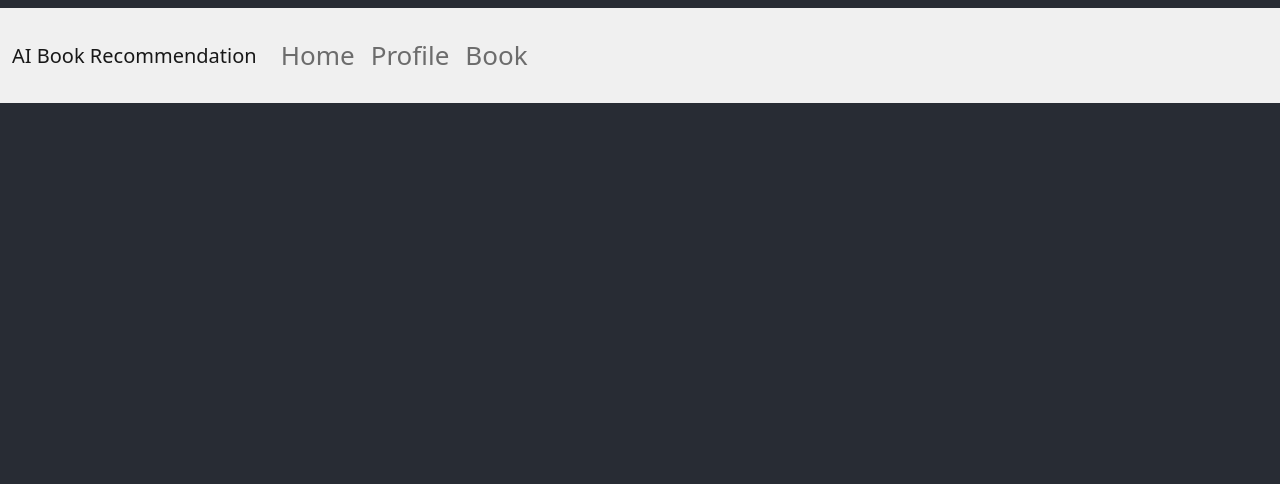
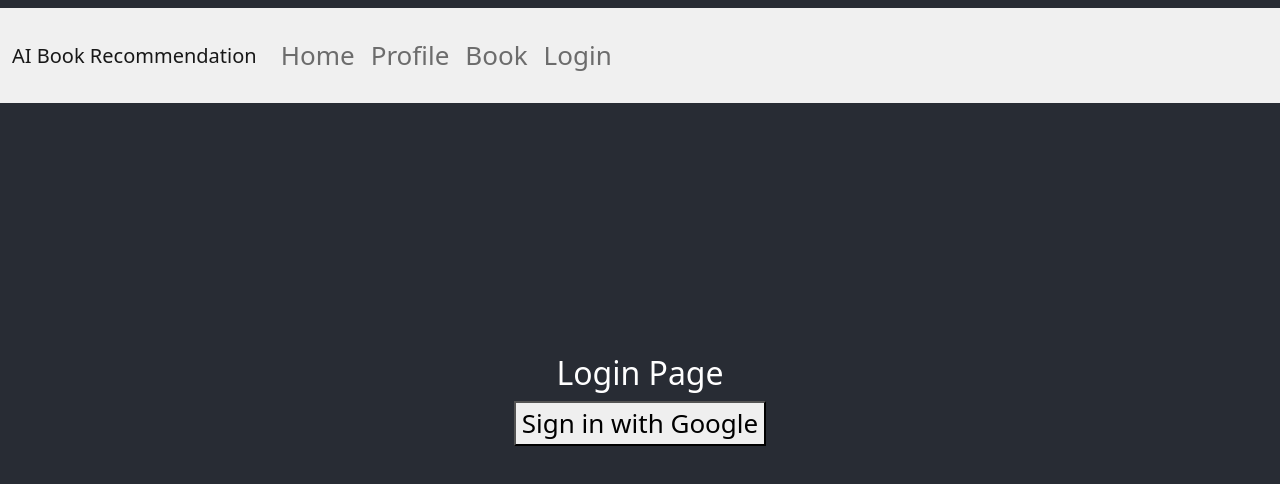
Before and after one commit to gaganmani90/book-summary-react-app, a React (Create React App) app: page /login in a window 1280 px wide. Shown: the top 484 px of the page. Built offline with nearby package versions, Linux system fonts and the light colour scheme.

Commit message:
add google login

```diff
--- a/package.json
+++ b/package.json
@@ -14,6 +14,8 @@
     "bootstrap": "^5.2.3",
     "dotenv": "^16.0.3",
     "js-cookie": "^3.0.4",
+    "passport": "^0.6.0",
+    "passport-google-oauth20": "^2.0.0",
     "react": "^18.2.0",
     "react-bootstrap": "^2.7.4",
     "react-dom": "^18.2.0",
--- a/src/App.tsx
+++ b/src/App.tsx
@@ -5,6 +5,7 @@ import Navigation from "./component/Navigation";
 import ProfileQueryHistoryTable from "./component/ProfileQueryHistoryTable";
 import {HomePage} from "./pages/HomePage";
 import ProfilePage from "./pages/ProfilePage";
+import LoginPage from "./pages/LoginPage";
 
 function App() {
   return (
@@ -16,6 +17,7 @@ function App() {
                   <Routes>
                       <Route path="/" element={<HomePage />} />
                       <Route path="/profiles" element={<ProfilePage/>} />
+                      <Route path="/login" element={<LoginPage/>} />
                       <Route path="/profiles/:id" element={<ProfileQueryHistoryTable id="644347f80f684f1a745f0d30" />}/>
                   </Routes>
               </div>
--- /dev/null
+++ b/src/api/index.ts
@@ -0,0 +1,23 @@
+import axios from 'axios';
+
+const axiosInstance = axios.create({
+    baseURL: 'http://localhost:8080', // replace with your actual backend URL
+    headers: {
+        'Content-Type': 'application/json',
+        'Access-Control-Allow-Origin': '*', // allow requests from any origin
+        'Access-Control-Allow-Methods': 'GET, POST, PUT, DELETE', // allow specific HTTP methods
+        'Access-Control-Allow-Headers': 'Content-Type, Authorization' // allow specific headers
+    }
+});
+const signIn = async () => {
+    const BACKEND_URL = "http://localhost:8080"
+    try {
+        const response = await axiosInstance.get(`${BACKEND_URL}/auth/google`);
+        console.log(JSON.stringify(response))
+        window.location.href = response.data.url;
+    } catch (error) {
+        console.log(error);
+    }
+};
+
+export { signIn };
--- /dev/null
+++ b/src/component/GoogleLoginButton.tsx
@@ -0,0 +1,15 @@
+import React from 'react';
+import { signIn } from '../api';
+
+const GoogleLoginButton = () => {
+    const handleGoogleLogin = async () => {
+        console.info("Login clicked")
+        await signIn();
+    };
+
+    return (
+        <button onClick={handleGoogleLogin}>Sign in with Google</button>
+    );
+};
+
+export default GoogleLoginButton;
--- a/src/component/Navigation.tsx
+++ b/src/component/Navigation.tsx
@@ -18,6 +18,7 @@ const Navigation: React.FC = () => {
                         window.location.href = "/profiles";
                     }}>Profile</Nav.Link>
                     <Nav.Link href="#">Book</Nav.Link>
+                    <Nav.Link href="/login">Login</Nav.Link>
                 </Nav>
             </Navbar.Collapse>
             </Container>
--- /dev/null
+++ b/src/pages/LoginPage.tsx
@@ -0,0 +1,13 @@
+import React from 'react';
+import GoogleLoginButton from '../component/GoogleLoginButton';
+
+const LoginPage = () => {
+    return (
+        <div>
+            <h2>Login Page</h2>
+            <GoogleLoginButton />
+        </div>
+    );
+};
+
+export default LoginPage;
```
Also changed, not shown: src/assets/images/logo.svg (renamed from src/logo.svg).
